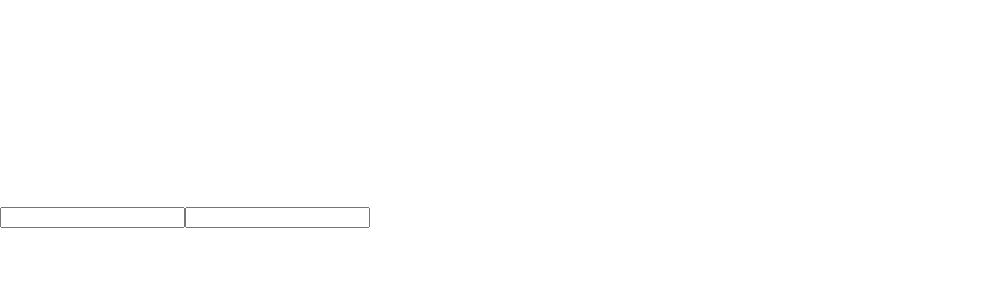
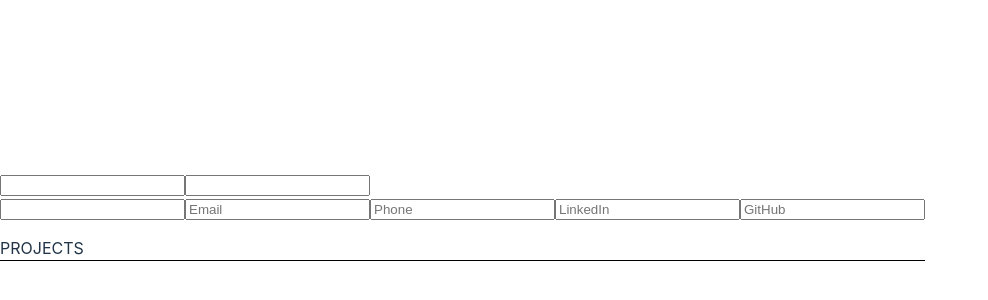
Before and after one commit to Eveieve/CV-builder, a React (Vite) app in the folder vite-project/: page / in a window 1280 px wide. Shown: the part 184-484 px from the top of the page, without its empty margins (0-988 px from the left). Built offline with nearby package versions, Linux system fonts and the light colour scheme.

Commit message:
add Section component

```diff
--- /dev/null
+++ b/vite-project/src/App.css
@@ -0,0 +1,8 @@
+.horizontalLine {
+    height: 1px;
+    background-color: black;
+    margin: 0;
+}
+.sectionName {
+    margin-bottom: 0;
+}
--- a/vite-project/src/App.jsx
+++ b/vite-project/src/App.jsx
@@ -1,14 +1,21 @@
-import Name from "./Name.jsx";
-
+import "./App.css";
+import Header from "./Header.jsx";
 import { useState } from "react";
+import Section from "./Section.jsx";
 
 function App() {
   const [state, setState] = useState({
     name: "",
-    position: "",
+    title: "",
+    address: "",
+    phone: "",
+    email: "",
+    linkedIn: "",
+    gitHub: "",
   });
   console.log(state);
   // function to handle change to the input and update the state accordingly
+  // [e.target.name] - setting the key , computed key
   function handleChange(e) {
     setState((prevState) => {
       return {
@@ -17,11 +24,47 @@ function App() {
       };
     });
   }
+
+  // function for ultimately saving the state => pdf!
   // passing in values for custom components' props
   return (
     <>
-      <Name onChange={handleChange} name="name" value={state.name} />
-      <input onChange={handleChange} name="position" value={state.position} />
+      <input onChange={handleChange} name="name" value={state.name} />
+      <input onChange={handleChange} name="title" value={state.title} />
+      <br />
+      <input
+        className="address"
+        onChange={handleChange}
+        name="address"
+        value={state.address}
+      />
+      <input
+        placeholder="Email"
+        onChange={handleChange}
+        name="email"
+        value={state.email}
+      />
+
+      <input
+        placeholder="Phone"
+        onChange={handleChange}
+        name="phone"
+        value={state.phone}
+      />
+
+      <input
+        placeholder="LinkedIn"
+        onChange={handleChange}
+        name="linkedIn"
+        value={state.linkedIn}
+      />
+      <input
+        placeholder="GitHub"
+        onChange={handleChange}
+        name="gitHub"
+        value={state.gitHub}
+      />
+      <Section sectionName="PROJECTS" />
     </>
   );
 }
--- /dev/null
+++ b/vite-project/src/Header.jsx
@@ -0,0 +1,11 @@
+function Header({ onChange, name, title, address }) {
+  return (
+    <>
+      <input onChange={onChange} type="text" name={name} />
+      <input onChange={onChange} type="text" />
+      <input onChange={onChange} type="text" />
+    </>
+  );
+}
+
+export default Header;
--- a/vite-project/src/Name.jsx
+++ /dev/null
@@ -1,5 +0,0 @@
-function Name({ onChange, name }) {
-  return <input onChange={onChange} name={name} type="text" />;
-}
-
-export default Name;
--- /dev/null
+++ b/vite-project/src/Section.jsx
@@ -0,0 +1,10 @@
+function Section({ sectionName }) {
+  return (
+    <>
+      <p className="sectionName">{sectionName}</p>
+      <p className="horizontalLine"></p>
+    </>
+  );
+}
+
+export default Section;
```
